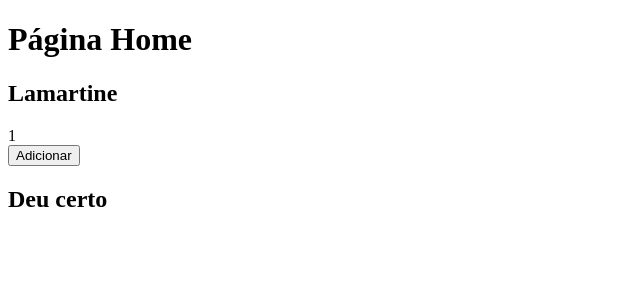
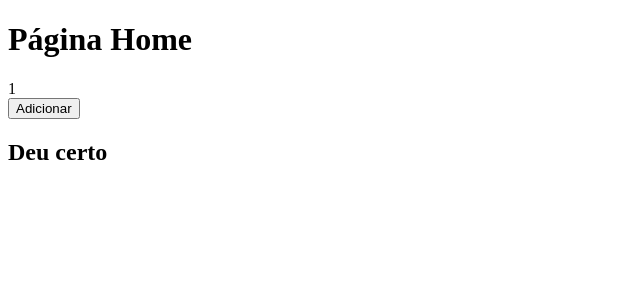
Before and after one commit to Lamartine1987/teste-vercel, a Next.js app: page / in a window 1280 px wide. Shown: the top 300 px of the page, without its empty margins (0-640 px from the left). Built offline with nearby package versions, Linux system fonts and the light colour scheme.

Commit message:
Atualizacao

```diff
--- a/pages/index.js
+++ b/pages/index.js
@@ -4,7 +4,6 @@ function Home(){
     return (
         <div>
             <h1>Página Home</h1>
-            <h2>Lamartine</h2>
             <Contador />
             <h2>Deu certo</h2>
         </div>
```
